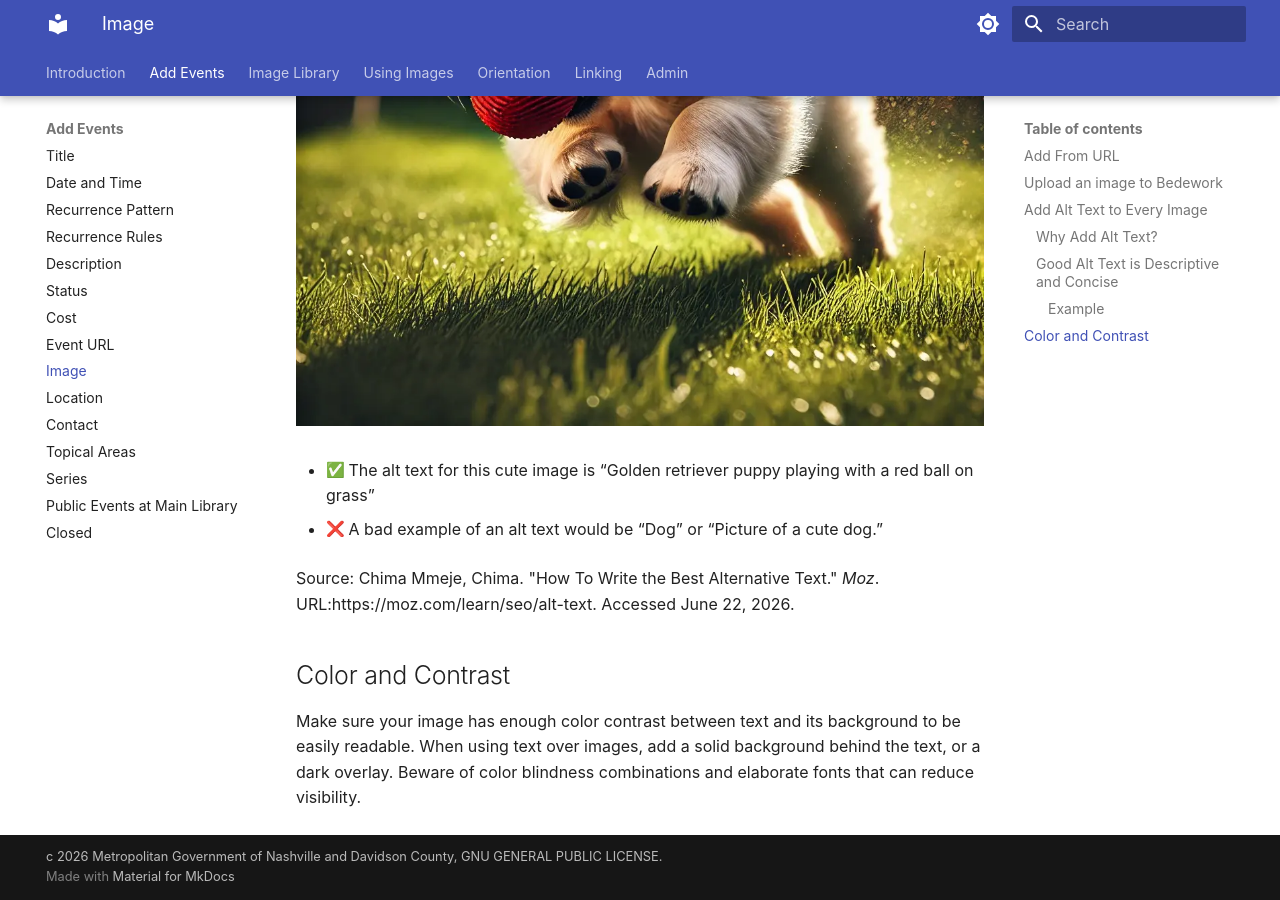
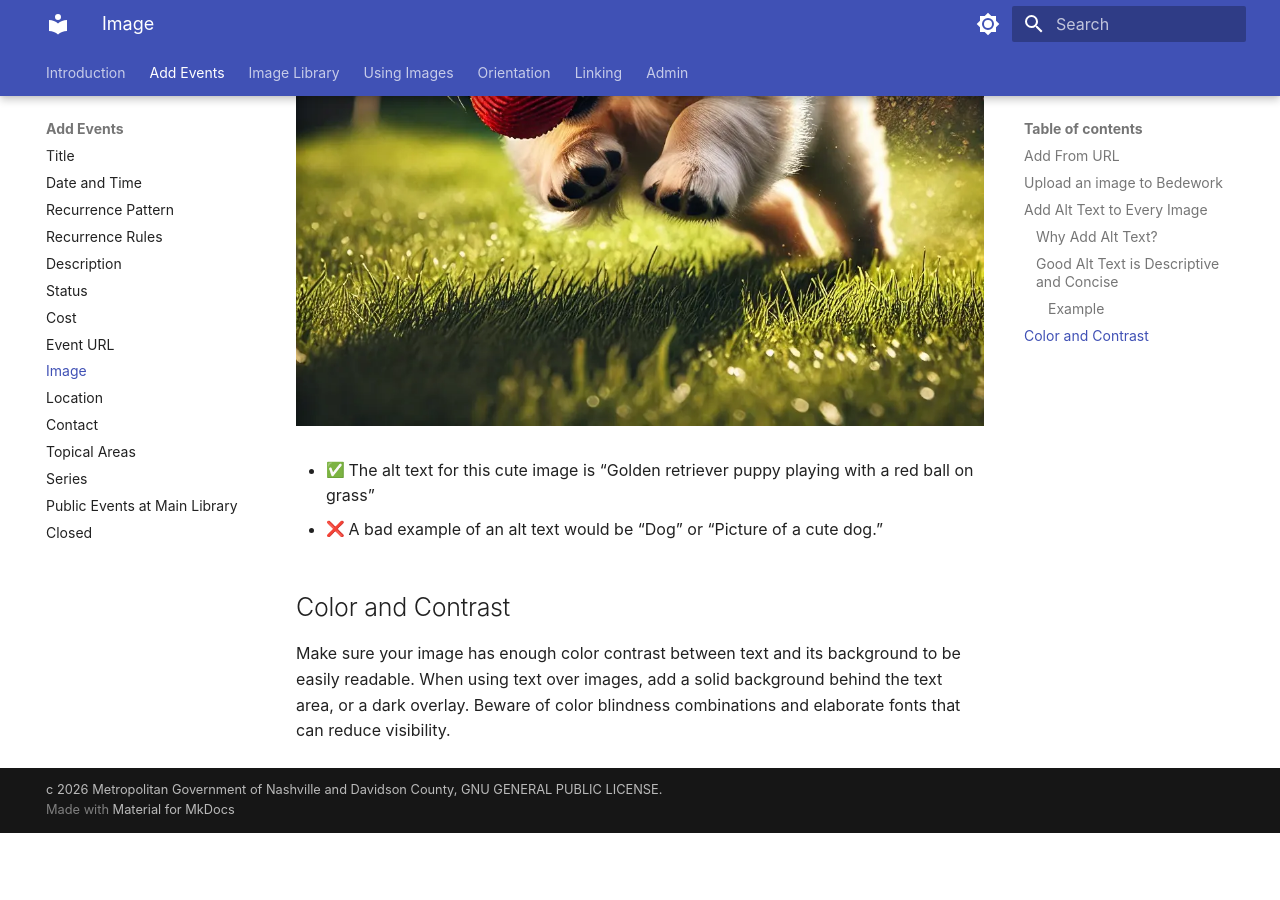
Before and after one commit to Nashville-Public-Library/bedework-docs, an MkDocs documentation site: the page built from docs/add-events/image.md, in a window 1280 px wide and 900 px high, scrolled down 2305 px. Built offline with MkDocs 1.6.1 and Material for MkDocs 9.7.7, drawn with Linux system fonts in a browser that asks for light colours; emoji names are drawn with the system emoji font; after the commit the page ends 3138 px from its top, so only the background shows below that.

Commit message:
citation

```diff
--- a/docs/add-events/image.md
+++ b/docs/add-events/image.md
@@ -57,8 +57,6 @@ Alt Text is a brief description of the image.
 
 - :x: A bad example of an alt text would be “Dog” or “Picture of a cute dog.”
 
-Source: Chima Mmeje, Chima. "How To Write the Best Alternative Text." _Moz_. URL:https://moz.com/learn/seo/alt-text. Accessed June 22, 2026.
-
 ## Color and Contrast
 
-Make sure your image has enough color contrast between text and its background to be easily readable. When using text over images, add a solid background behind the text, or a dark overlay. Beware of color blindness combinations and elaborate fonts that can reduce visibility.
+Make sure your image has enough color contrast between text and its background to be easily readable. When using text over images, add a solid background behind the text area, or a dark overlay. Beware of color blindness combinations and elaborate fonts that can reduce visibility.
```
